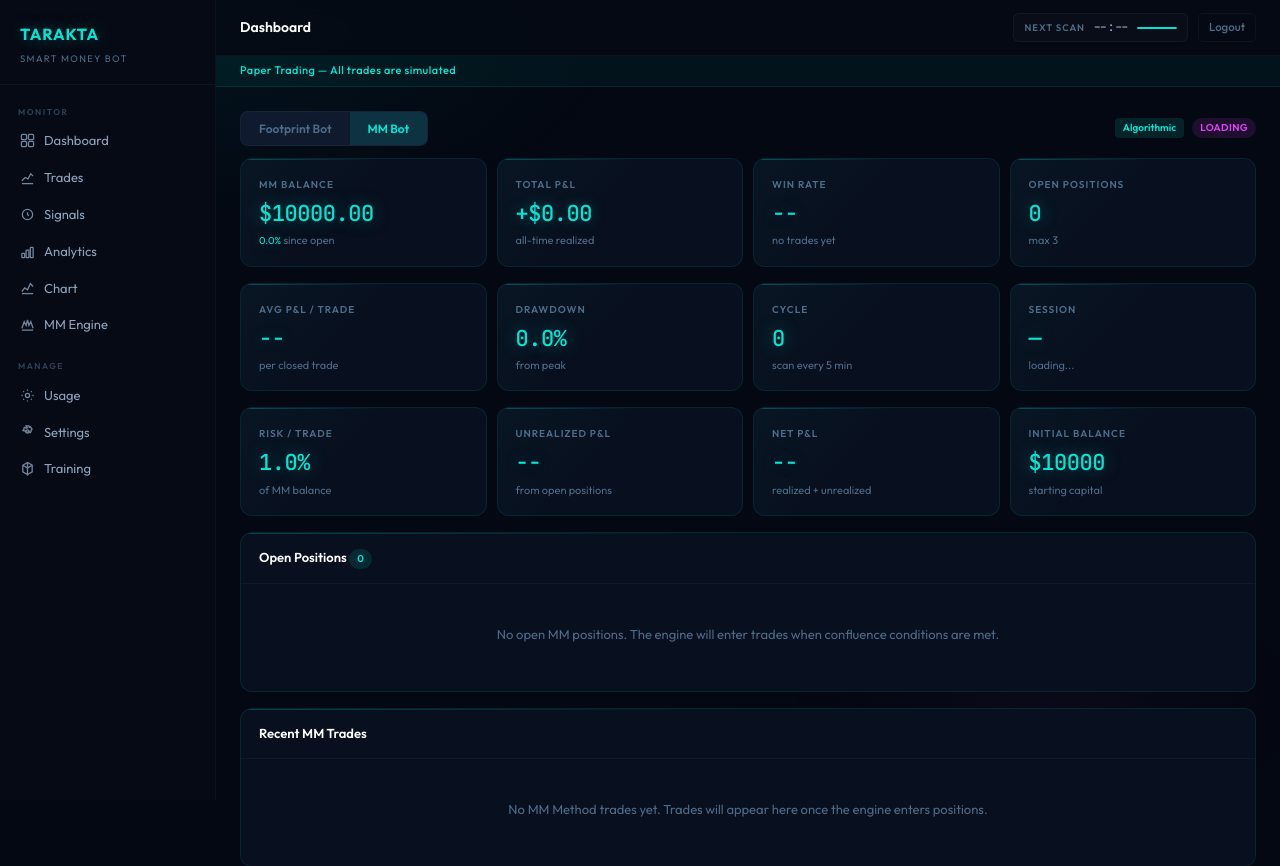
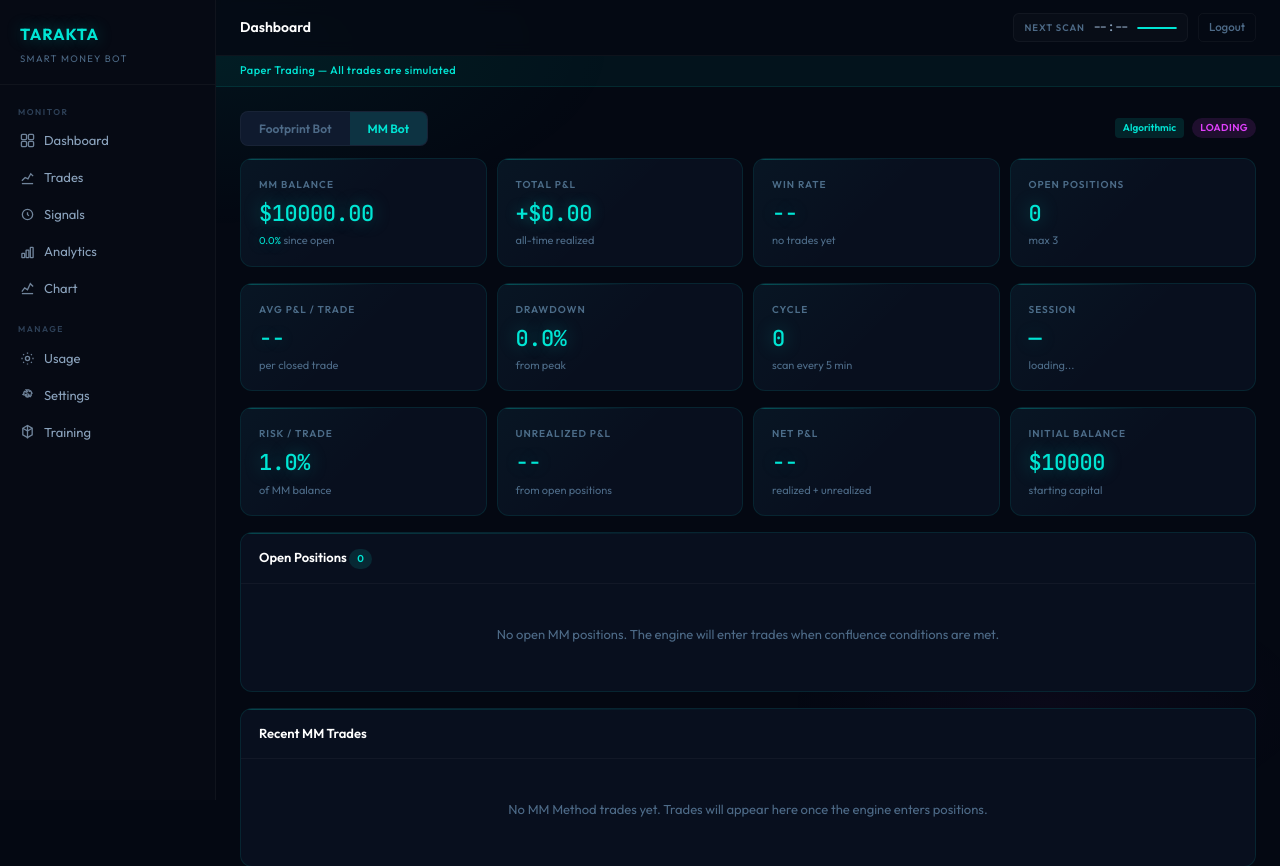
Before and after one commit to stuartr-sudo/tarakta, a Python web app: template src/dashboard/templates/mm.html in a window 1280 px wide. Shown: the top 866 px of the page. Run offline with Jinja, Linux system fonts and the light colour scheme; the template is opened without the code that fills it, so the values that code supplies are empty.

Commit message:
fix: remove MM Engine link from sidebar — accessible via bot toggle
Co-Authored-By: Claude Opus 4.6 <noreply@anthropic.com>

```diff
--- a/src/dashboard/templates/base.html
+++ b/src/dashboard/templates/base.html
@@ -77,14 +77,6 @@
                         <line x1="2" y1="14.5" x2="14" y2="14.5"/>
                     </svg>
                     Chart
-                </a>
-
-                <a href="/mm{{ _iq }}" class="sidebar-link {{ 'active' if current_page == '/mm' else '' }}">
-                    <svg viewBox="0 0 16 16" fill="none" stroke="currentColor" stroke-width="1.4">
-                        <path d="M2 12 4.5 5 6.5 9 8 3 9.5 9 11.5 5 14 12"/>
-                        <line x1="2" y1="14" x2="14" y2="14"/>
-                    </svg>
-                    MM Engine
                 </a>
 
                 <div class="sidebar-section">Manage</div>
```
